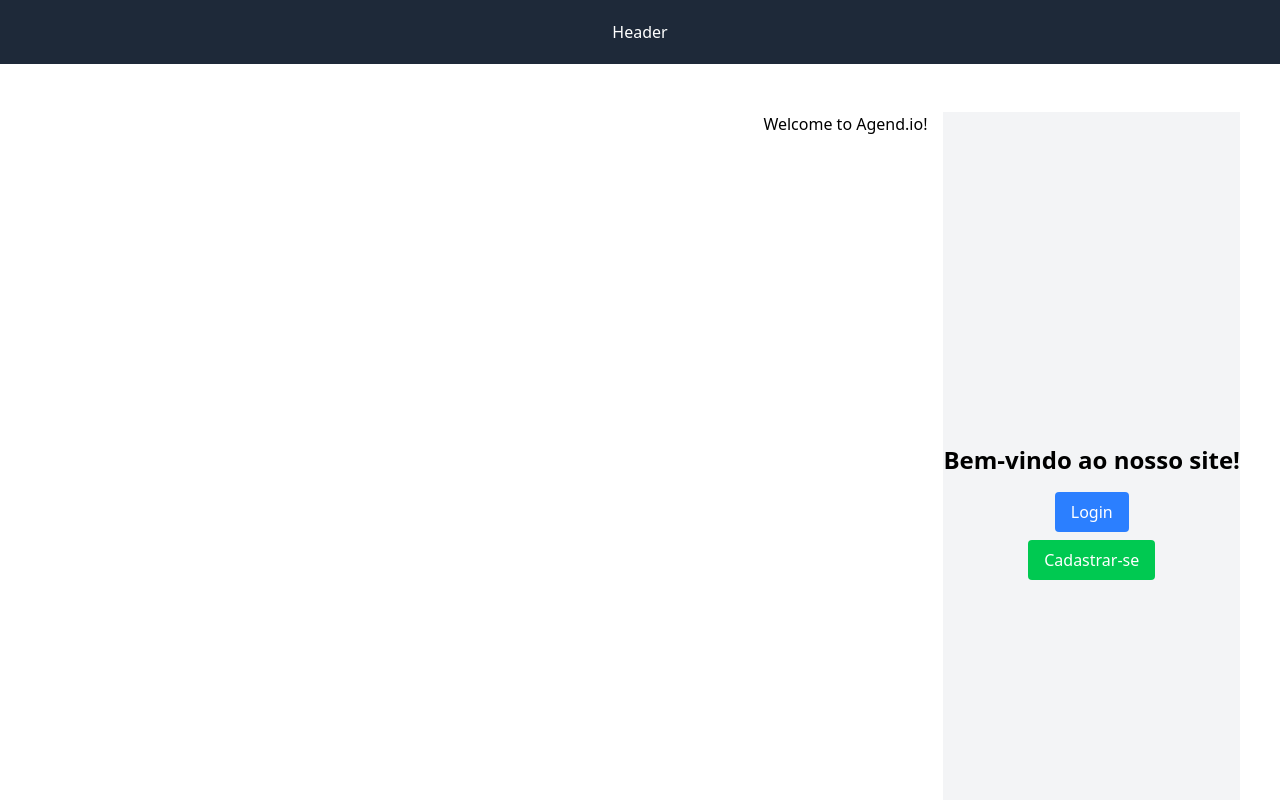
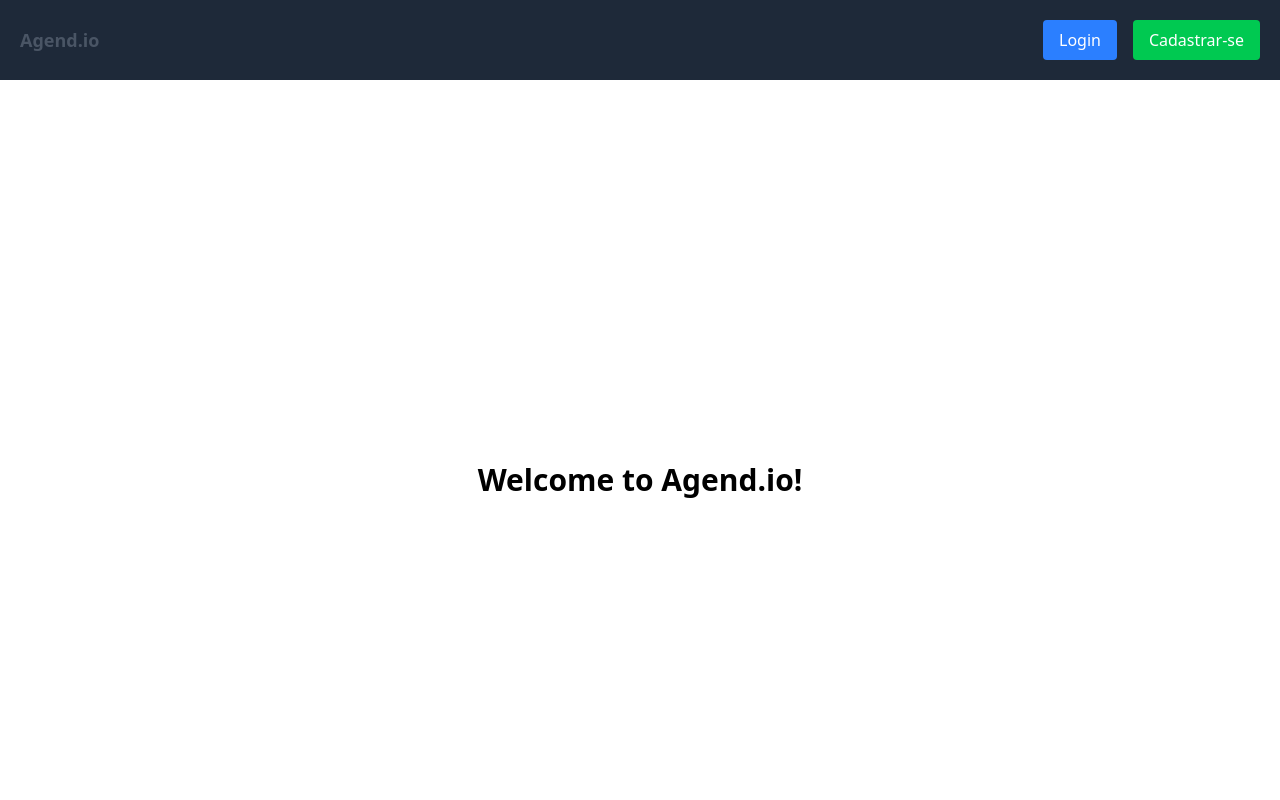
Before and after one commit to Gleis0nLemos/agend_io-frontend, a React (Vite) app: page /welcome in a window 1280 px wide. Shown: the top 800 px of the page. Built offline with nearby package versions, Linux system fonts and the light colour scheme.

Commit message:
feat: changing authentication/login event from welcome to header

```diff
--- a/src/components/Header.jsx
+++ b/src/components/Header.jsx
@@ -1,9 +1,49 @@
+import { useState } from "react";
+import { useNavigate } from "react-router-dom";
+import AuthModal from "../components/AuthModal";
+
 const Header = () => {
+    const [modalOpen, setModalOpen] = useState(false);
+    const [authType, setAuthType] = useState("login");
+    const navigate = useNavigate();
+
+    const openModal = (type) => {
+        setAuthType(type);
+        setModalOpen(true);
+    };
+
+    const handleLoginSuccess = (userData) => {
+        localStorage.setItem("user", JSON.stringify(userData));
+        setModalOpen(false);
+        navigate(`/home`);
+    };
+
     return (
-        <header className="bg-gray-800 text-white text-center p-5">
-        <p>Header</p>
+        <header className="bg-gray-800 p-5 flex justify-between items-center">
+            <h1 className="text-lg font-bold text-gray-600">Agend.io</h1>
+            <div className="flex gap-4">
+                <button
+                    className="bg-blue-500 text-white px-4 py-2 rounded"
+                    onClick={() => openModal("login")}
+                >
+                    Login
+                </button>
+                <button
+                    className="bg-green-500 text-white px-4 py-2 rounded"
+                    onClick={() => openModal("register")}
+                >
+                    Cadastrar-se
+                </button>
+            </div>
+
+            <AuthModal
+                isOpen={modalOpen}
+                onClose={() => setModalOpen(false)}
+                initialType={authType}
+                onLoginSuccess={handleLoginSuccess}
+            />
         </header>
     );
-}
+};
 
 export default Header;
--- a/src/pages/Welcome.jsx
+++ b/src/pages/Welcome.jsx
@@ -1,50 +1,10 @@
-import AuthModal from "../components/AuthModal";
 import Layout from "../layouts/MainLayout";
-import { useState } from "react";
-import { useNavigate } from "react-router-dom";
 
 const Welcome = () => {
-    const [modalOpen, setModalOpen] = useState(false);
-    const [authType, setAuthType] = useState("login");
-    const navigate = useNavigate();
-
-    const openModal = (type) => {
-        setAuthType(type);
-        setModalOpen(true);
-    };
-
-    const handleLoginSuccess = (userData) => {
-        localStorage.setItem("user", JSON.stringify(userData)); // Salva o usuário no localStorage
-        setModalOpen(false); // Fecha o modal
-        navigate(`/home`); // Redireciona usando o ID do usuário
-    };
-
     return (
         <Layout>
-            <div className="flex justify-end pr-10 gap-4 py-12">
-                <h1>Welcome to Agend.io!</h1>
-                <div className="flex flex-col items-center justify-center min-h-screen bg-gray-100">
-                    <h1 className="text-2xl font-bold mb-4">Bem-vindo ao nosso site!</h1>
-                    <button
-                        className="bg-blue-500 text-white px-4 py-2 rounded mb-2"
-                        onClick={() => openModal("login")}
-                    >
-                        Login
-                    </button>
-                    <button
-                        className="bg-green-500 text-white px-4 py-2 rounded"
-                        onClick={() => openModal("register")}
-                    >
-                        Cadastrar-se
-                    </button>
-
-                    <AuthModal
-                        isOpen={modalOpen}
-                        onClose={() => setModalOpen(false)}
-                        initialType={authType}
-                        onLoginSuccess={handleLoginSuccess} // Passa a função de redirecionamento
-                    />
-                </div>
+            <div className="flex justify-center items-center min-h-screen">
+                <h1 className="text-3xl font-bold">Welcome to Agend.io!</h1>
             </div>
         </Layout>
     );
```
